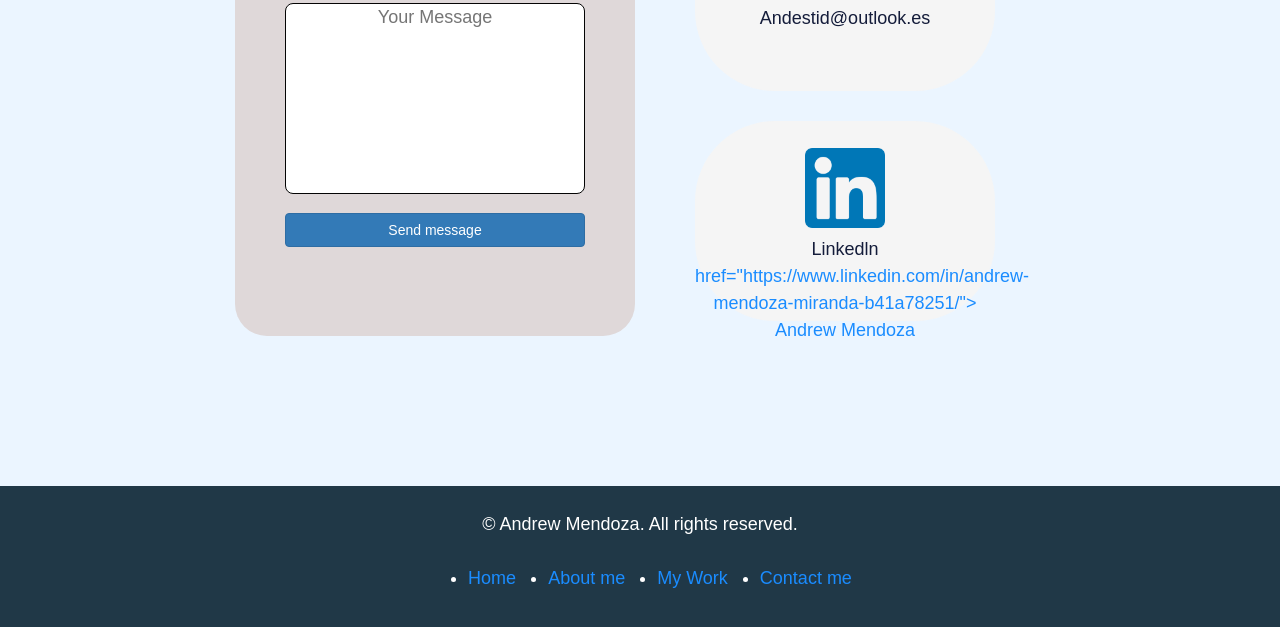
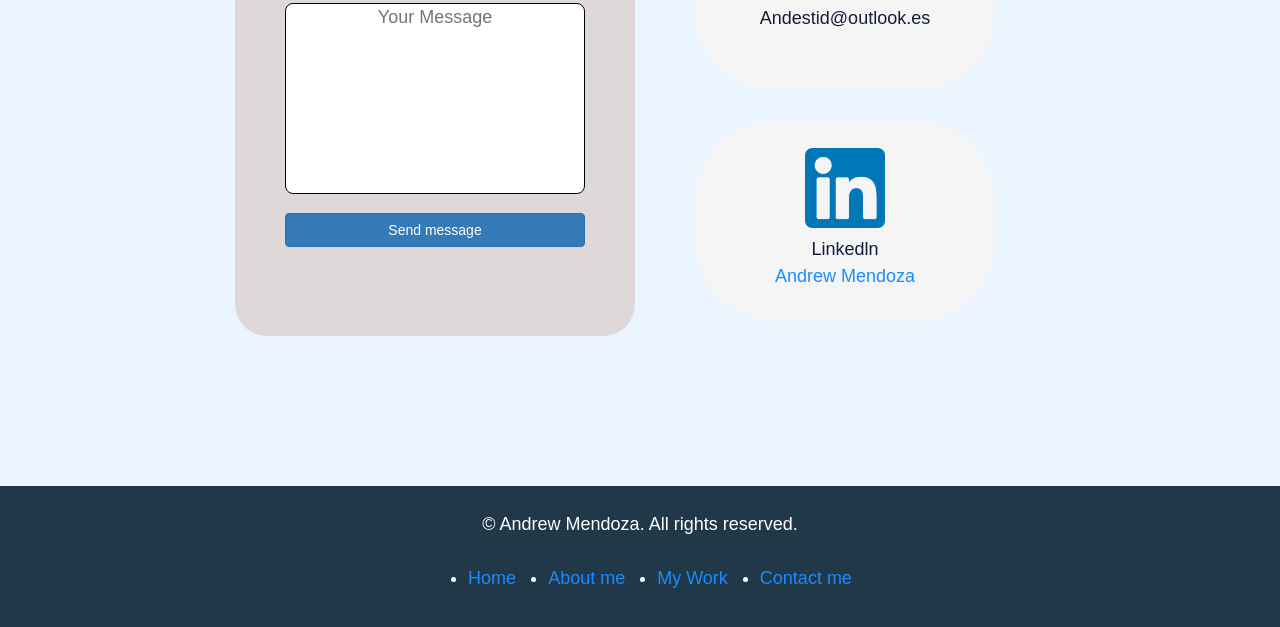
Before and after one commit to Andestid/portofolio.github.io, a plain HTML site: page index.html in a window 1280 px wide. Shown: the part 3162-3789 px from the top of the page. Drawn offline with nearby package versions, Linux system fonts and the light colour scheme; a web font is replaced by a local one.

Commit message:
Update index.html

```diff
--- a/index.html
+++ b/index.html
@@ -245,7 +245,7 @@
       <br>
       Linkedln
       <br>
-         <a> href="https://www.linkedin.com/in/andrew-mendoza-miranda-b41a78251/"> Andrew Mendoza </a>
+         <a href="https://www.linkedin.com/in/andrew-mendoza-miranda-b41a78251/"> Andrew Mendoza </a>
 
     </div>
   </div>
```
